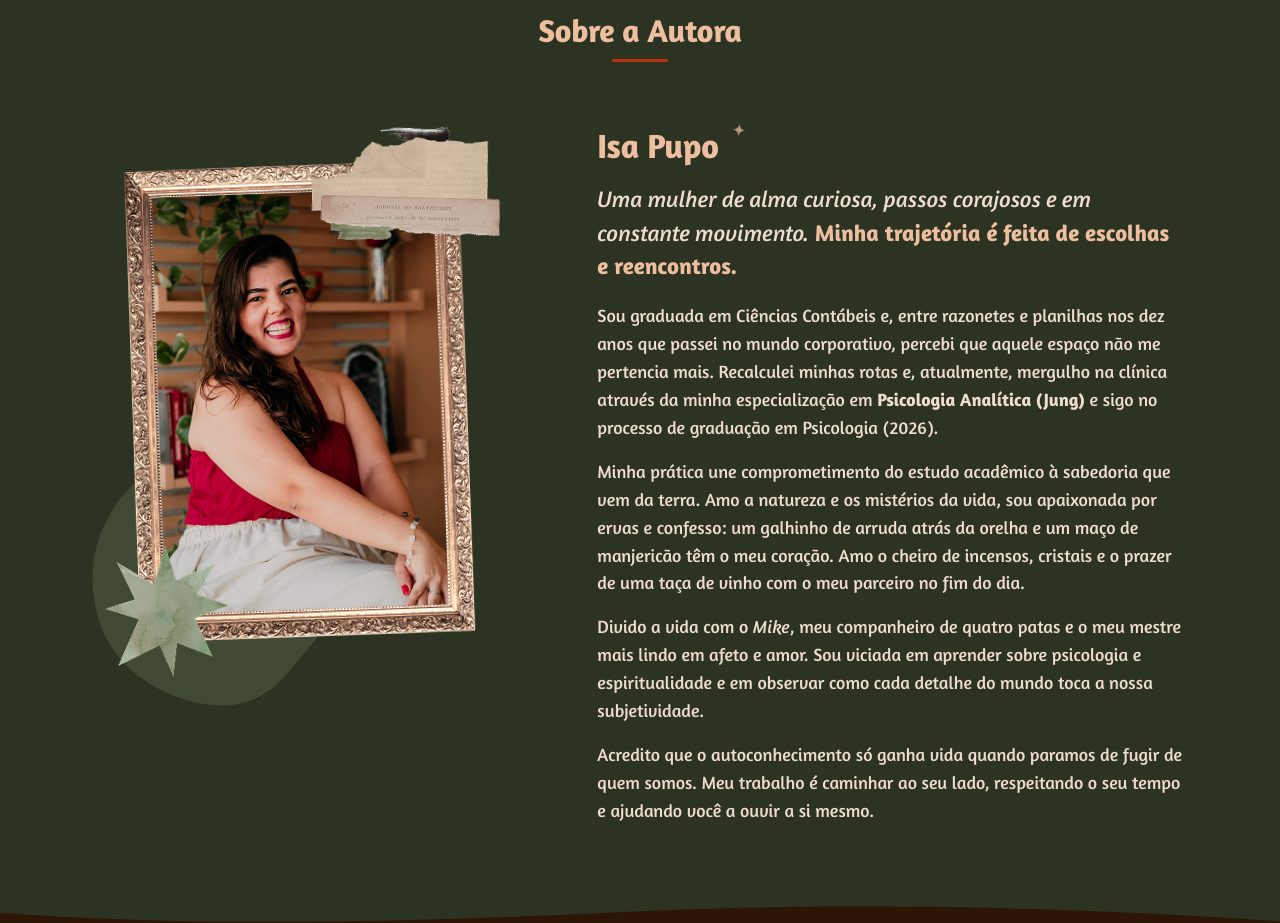
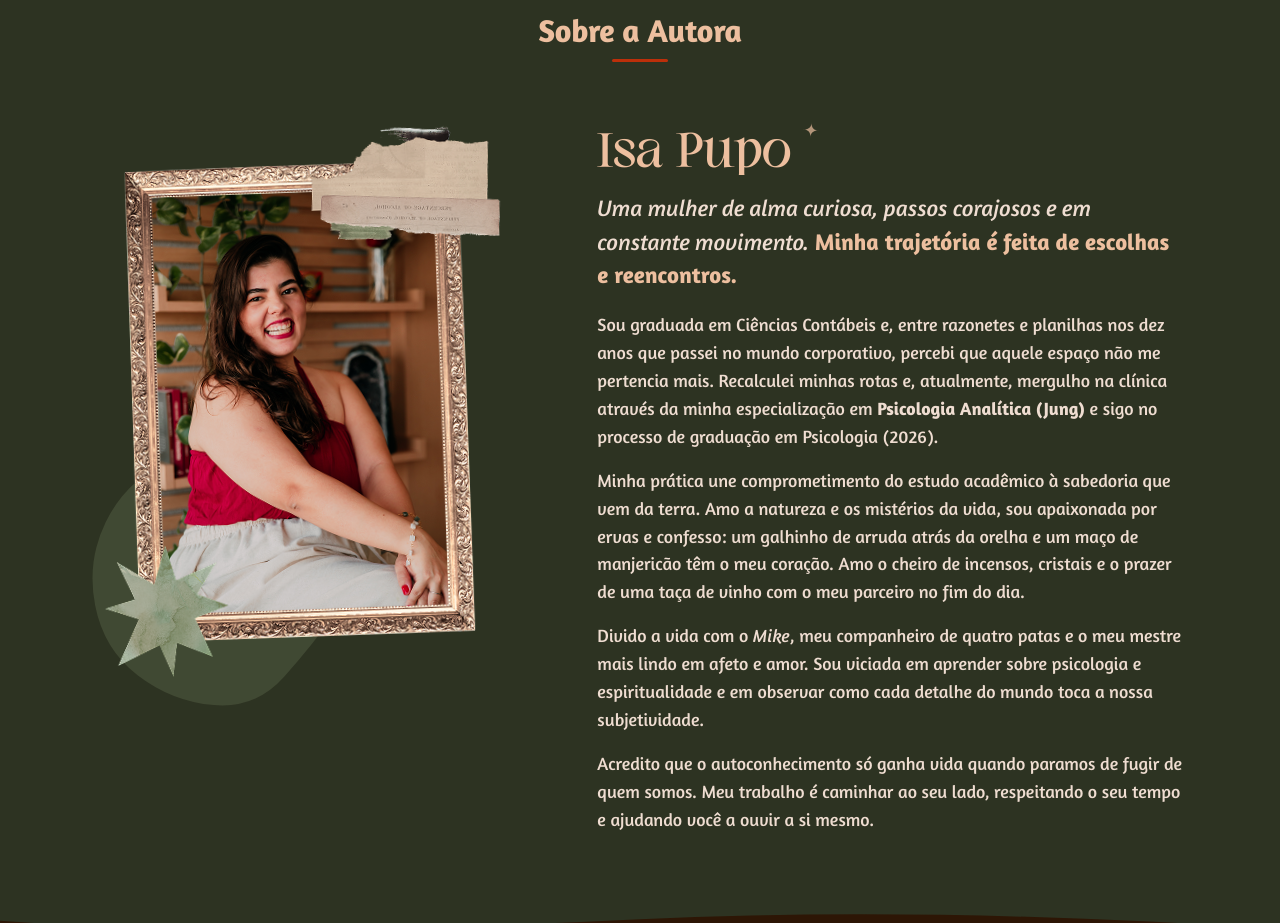
Before and after one commit to diegommcosta/isa-pupo-site, a Next.js app: page /ebook in a window 1280 px wide. Shown: the part 1740-2663 px from the top of the page. Built offline with nearby package versions, Linux system fonts and the light colour scheme; no server answers.

Commit message:
polish(sobre): nome Isa Pupo de volta em Berliana (display-md) junto ao texto
Co-Authored-By: Claude Fable 5 <noreply@anthropic.com>

```diff
--- a/components/shared/AboutIsa.tsx
+++ b/components/shared/AboutIsa.tsx
@@ -63,13 +63,13 @@ export default function AboutIsa({ title, variant = "light", id }: Props) {
 
           {/* Texto */}
           <div className="lg:col-span-7 lg:pl-8 xl:pl-12">
-            {/* O nome atua como título do texto biográfico (Amaranth Bold,
-                colado no lead); é display text, não heading — o h2 da seção
-                é o SectionTitle. */}
+            {/* O nome atua como título do texto biográfico (Berliana — nome
+                curto, Regra da Berliana Curta); é display text, não heading —
+                o h2 da seção é o SectionTitle. */}
             <span className="relative inline-block mb-4">
               <p
                 data-anim="lines"
-                className="relative z-10 font-sans font-bold text-title px-2 -mx-2"
+                className="relative z-10 font-display font-normal text-display-md px-2 -mx-2"
                 style={{ color: dark ? "var(--bege)" : "var(--verde-escuro)" }}
               >
                 Isa Pupo
```
